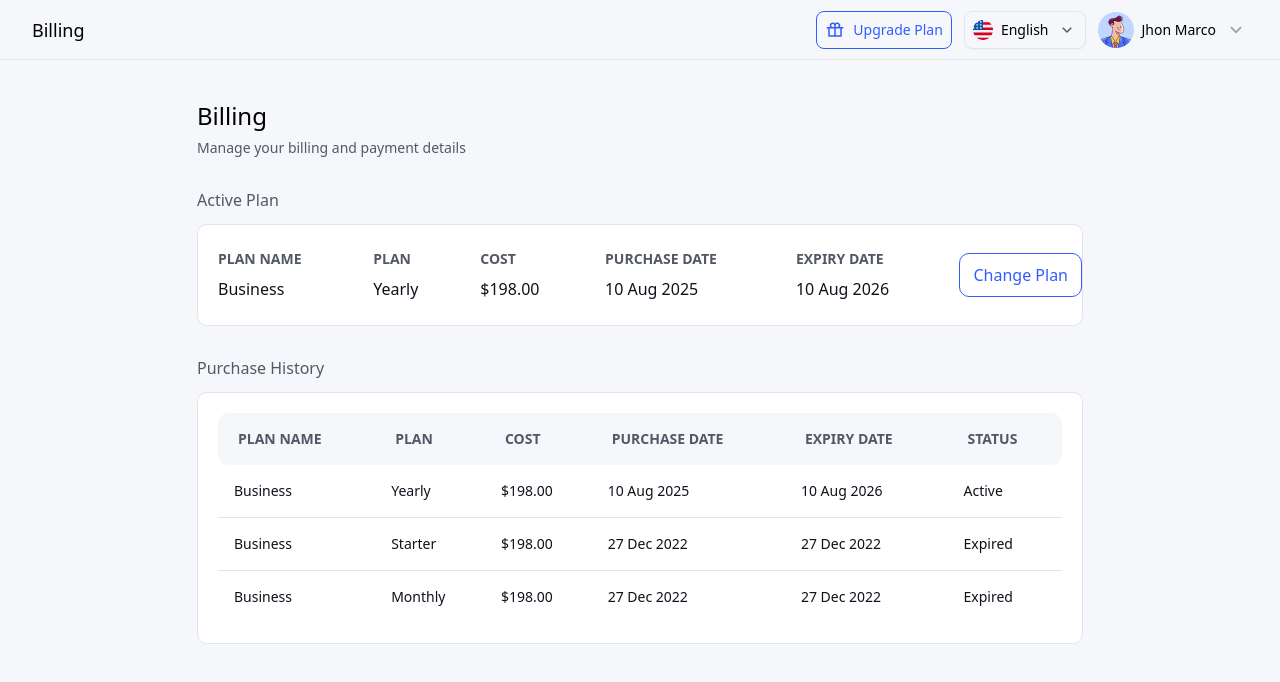
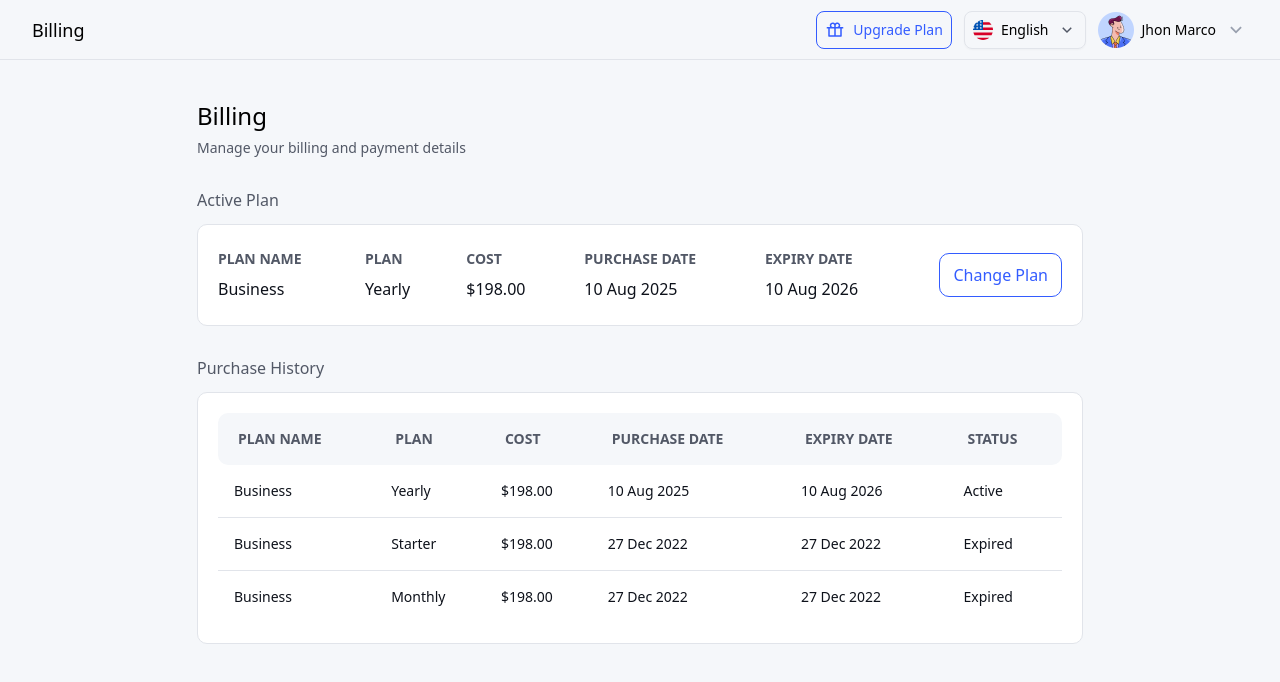
Before and after one commit to santokhan/chatbookly, a Vue app: page / in a window 1280 px wide. Shown: the top 682 px of the page. Built offline with nearby package versions, Linux system fonts and the light colour scheme.

Commit message:
update spacing

```diff
--- a/src/features/billing/TheBilling.vue
+++ b/src/features/billing/TheBilling.vue
@@ -36,7 +36,7 @@
             </table>
           </div>
         </div>
-        <div>
+        <div class="px-5">
           <a href="#"
             class="text-primary-500 font-medium border border-primary-500 rounded-[0.625rem] px-3.25 py-2.5 whitespace-nowrap">
             Change Plan
```
